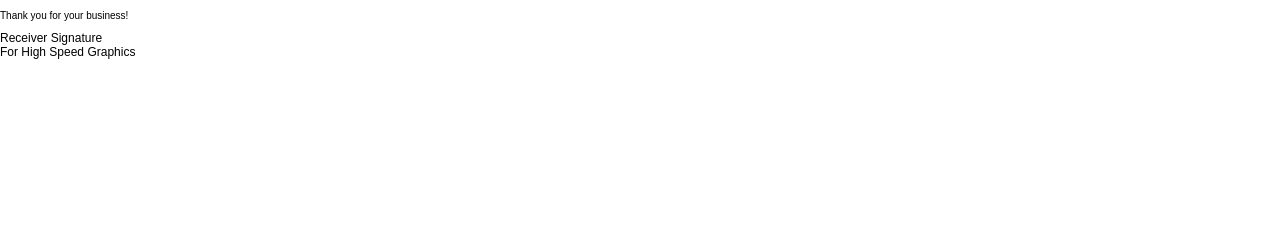
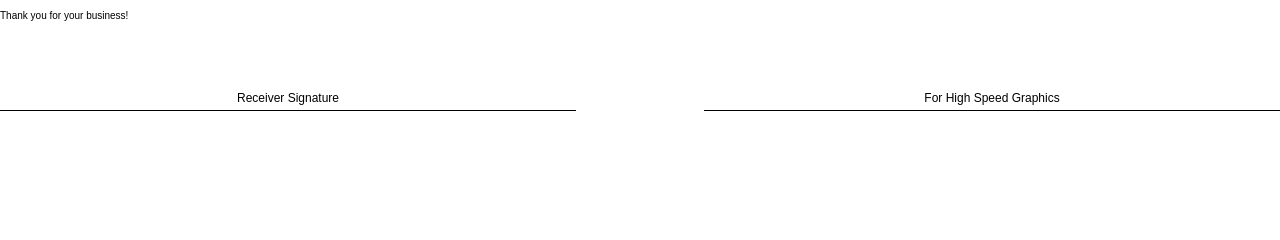
Before and after one commit to skhleejal/invoicemgmt, a Django app: template invoicemgmt/templates/invoicemgmt/invoice_pdf.html in a window 1280 px wide. Shown: the part 480-720 px from the top of the page. Run offline with Django 4.2, Linux system fonts and the light colour scheme; the template is opened without the code that fills it, so the values that code supplies are empty.

Commit message:
pdf alignment letterhead10cms6

```diff
--- a/invoicemgmt/templates/invoicemgmt/invoice_pdf.html
+++ b/invoicemgmt/templates/invoicemgmt/invoice_pdf.html
@@ -19,7 +19,6 @@
             font-size: 12px;
             margin: 0; /* Ensures body starts at the edge of the @page margin */
             padding: 0;
-            /* **Crucially, the margin-top is now handled by @page, not the body.** */
         }
 
         .header {
@@ -67,14 +66,28 @@
             font-size: 10px;
         }
 
-        .signature {
-            float: right;
-            margin-top: 50px;
+        /* --- START: Corrected Signature Styles using Flexbox --- */
+        .signature-container {
+            display: flex;
+            justify-content: space-between; /* Puts max space between the two boxes */
+            align-items: flex-end;
+            margin-top: 50px; /* Space from the content above */
+            width: 100%;
+            overflow: hidden;
         }
-        .stamp {
-            float: left;
-            margin-top: 50px;
+
+        .signature-box {
+            width: 45%; /* Give each box a width to ensure they sit side-by-side */
+            text-align: center;
+            padding-top: 20px;
         }
+
+        .signature-line {
+            border-top: 1px solid #000;
+            margin-top: 5px;
+            width: 100%;
+        }
+        /* --- END: Corrected Signature Styles --- */
     </style>
 </head>
 <body>
@@ -159,14 +172,11 @@
     </table>
 
     <div class="footer">
-
         <p>Payment Method: {{ invoice.payment_method }}</p>
         <p>Thank you for your business!</p>
     </div>
 
-    </div>
-
-        <div class="signature-container clearfix">
+    <div class="signature-container">
         <div class="signature-box signature-receiver">
             Receiver Signature
             <div class="signature-line"></div>
@@ -174,11 +184,9 @@
 
         <div class="signature-box signature-sender">
             For High Speed Graphics
-             <div class="signature-line"></div>
+            <div class="signature-line"></div>
+        </div>
     </div>
-   </div>
-
-
 
 </body>
 </html>
```
